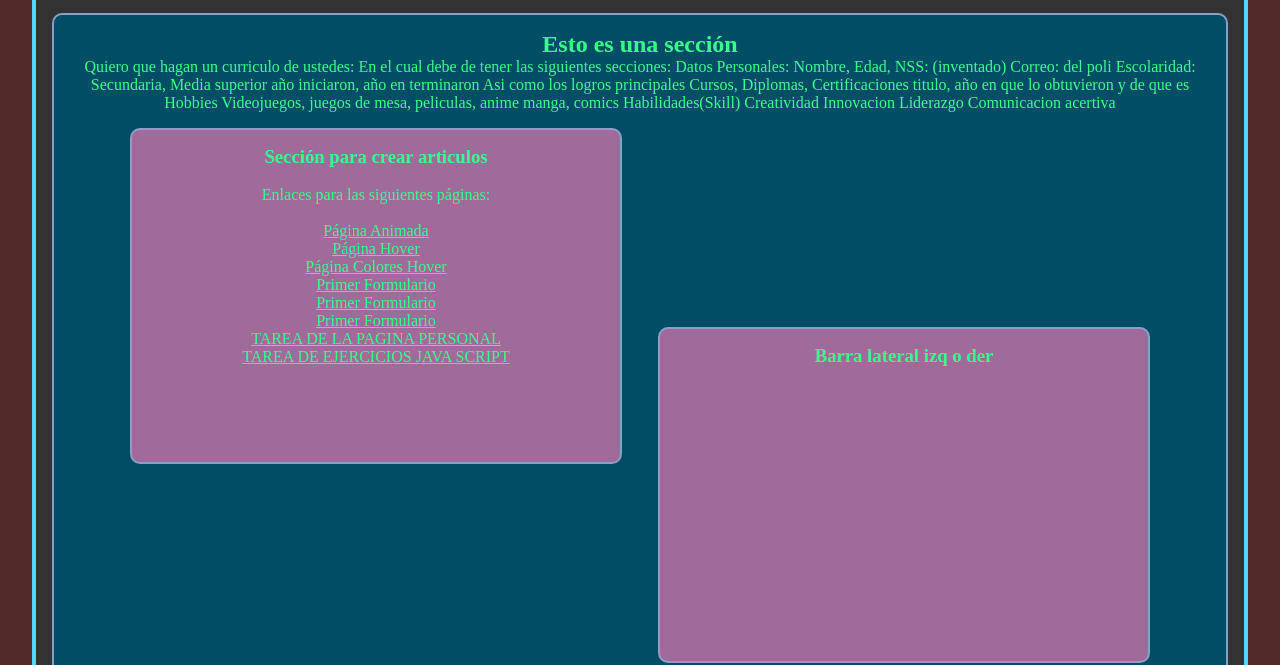
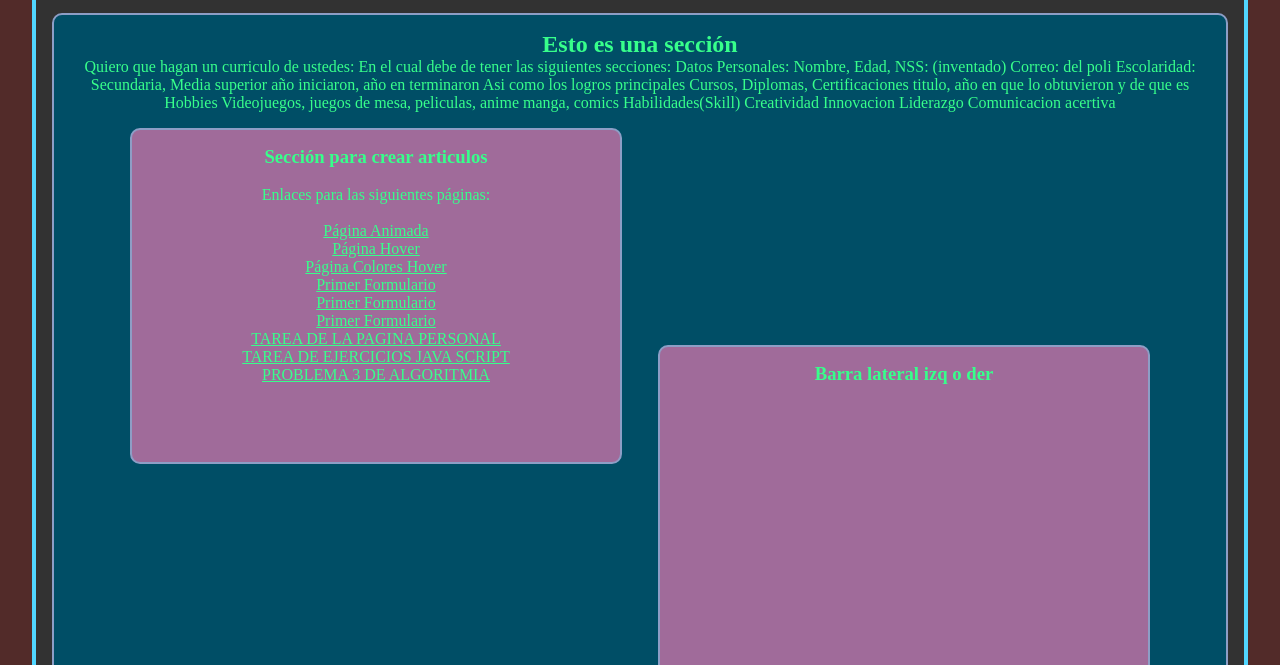
Before and after one commit to PedroUgalde/4IV8-PSW-UGALDE-DERBEZ-PEDRO-DANIEL, a plain HTML site: page index.html in a window 1280 px wide. Shown: the part 136-801 px from the top of the page. Drawn offline with Linux system fonts and the light colour scheme.

Commit message:
cambio en linkkk

```diff
--- a/index.html
+++ b/index.html
@@ -68,6 +68,8 @@
                 <a href="index1.html"> TAREA DE LA PAGINA PERSONAL </a>
                 <br>
                 <a href="menuJS.html">TAREA DE EJERCICIOS JAVA SCRIPT</a>
+                <br>
+                <a href="algoritmia.html">  PROBLEMA 3 DE ALGORITMIA</a>
 
             </article>
             <aside>
```
Also changed, not shown: algoritmia.html (+1 -0 lines).
